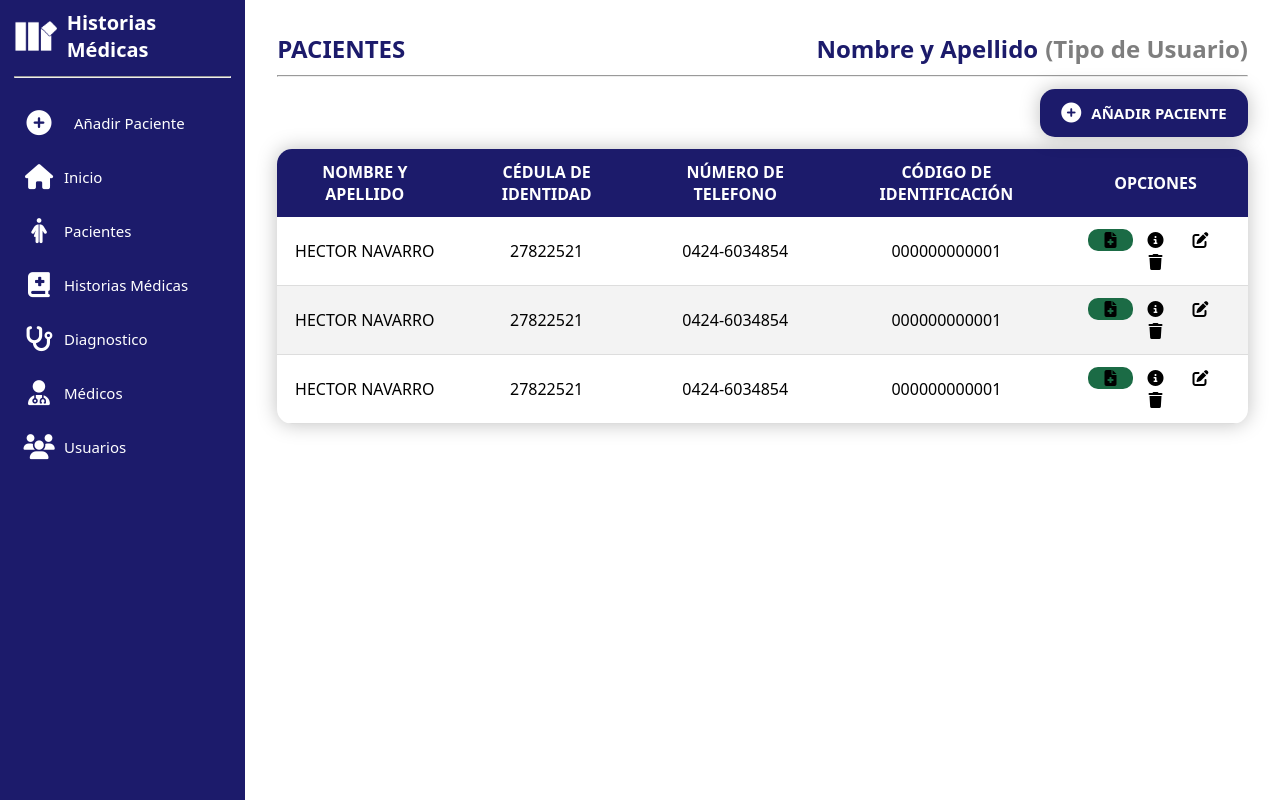
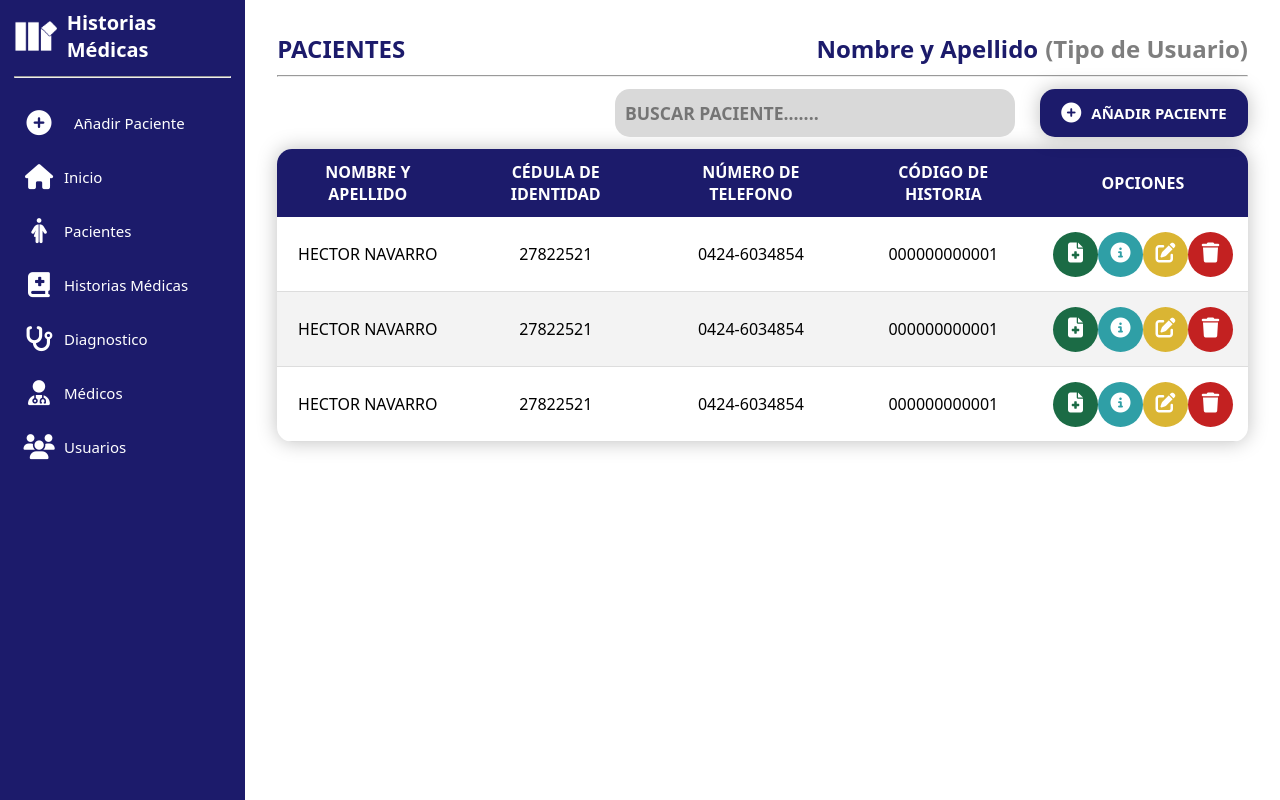
Before and after one commit to nlh-dev/mr_med_history-web, a React (Vite) app: page /pacientes in a window 1280 px wide. Built offline with nearby package versions, Linux system fonts and the light colour scheme.

Commit message:
patients table, search bar done

```diff
--- a/src/interface/Cards.css
+++ b/src/interface/Cards.css
@@ -4,15 +4,17 @@
     box-sizing: border-box;
 }
 
+
 section{
     display: flex;
+    justify-content: space-around;
+    align-items: center;
     margin-top: 2rem;
     margin-bottom: 2rem;
     min-height: 15vh;
 }
 
 .card-container{
-    max-width: 1300px;
     width: 100%;
 }
 
--- a/src/pages/patients/Patiens.css
+++ b/src/pages/patients/Patiens.css
@@ -5,6 +5,39 @@
     align-items: center;
     font-size: 15px;
     margin: 12px 0;
+}
+
+.search_field{
+    width: 25rem;
+    height: 3rem;
+    margin-right: 25px;
+    outline: none;
+    background-color: #D9D9D9;
+    border-radius: 15px;
+    display: grid;
+    padding: 0 .5rem;
+    transition: 0.3s;
+    border: 2px solid transparent;
+}
+
+.search_field:hover{
+    border-color: #1c1b6b;
+}
+
+.add_patients input{
+    background: none;
+    outline: none;
+    border: none;
+    line-height: 1;
+    font-weight: 600;
+    font-size: 1.1rem;
+    color: #333;
+    text-transform: uppercase;
+
+}
+
+.add_patients input:hover{
+    border-color: #1c1b6b;
 }
 
 .add_patients button{
@@ -61,12 +94,79 @@
     background-color: #f3f3f3;
 }
 
+.buttons{
+    width: 100%;
+    height: 50px;
+    display: flex;
+    justify-content: space-around;
+    align-items: center;
+    color: white;
+}
 
-a i{
-    width: 45px;
+.buttons a{
+    cursor: pointer;
+}
+
+.buttons i{
+    font-size: 20px;
 }
 
 .add_button{
+    width: 45px;
+    height: 45px;
+    display: flex;
+    justify-content: center;
+    align-items: center;
+    border-radius: 30px;
     background-color: #1B6B45;
-    border-radius: 10px;
+    transition: 0.3s;
 }
+
+.add_button:hover{
+    background-color: #245a41;
+}
+
+.info_button{
+    width: 45px;
+    height: 45px;
+    display: flex;
+    justify-content: center;
+    align-items: center;
+    border-radius: 30px;
+    background-color: #2F9FA6;
+    transition: 0.3s
+}
+
+.info_button:hover{
+    background-color: #35878d;
+}
+
+.edit_button{
+    width: 45px;
+    height: 45px;
+    display: flex;
+    justify-content: center;
+    align-items: center;
+    border-radius: 30px;
+    background-color: #DAB533;
+    transition: 0.3s
+}
+
+.edit_button:hover{
+    background-color: #c7a93d;
+}
+
+.delete_button{
+    width: 45px;
+    height: 45px;
+    display: flex;
+    justify-content: center;
+    align-items: center;
+    border-radius: 30px;
+    background-color: #C32121;
+    transition: 0.3s
+}
+
+.delete_button:hover{
+    background-color: #9e2d2d;
+}
--- a/src/pages/patients/Patients.tsx
+++ b/src/pages/patients/Patients.tsx
@@ -1,11 +1,11 @@
-import { IPatients, patients,  } from './Patients.data'
+import { IPatients, patients, } from './Patients.data'
 import './Patiens.css'
 import '../pages.css'
 
-export const Patients = () =>{
+export const Patients = () => {
 
 
-    return(
+    return (
         <div className='pages-index'>
             <div className='pages-index'>
                 <div className='start-pages'>
@@ -21,7 +21,12 @@ export const Patients = () =>{
                 </div>
                 <hr />
                 <div className="add_patients">
-            <button><i className="fa-solid fa-circle-plus"/> AÑADIR PACIENTE</button>
+                    <div className='search_field'>
+                        <input type="text" placeholder='Buscar Paciente.......' />
+                    </div>
+                    <button>
+                        <i className="fa-solid fa-circle-plus" /> AÑADIR PACIENTE
+                    </button>
                 </div>
                 <table className='content-table'>
                     <thead>
@@ -29,7 +34,7 @@ export const Patients = () =>{
                             <th>NOMBRE Y APELLIDO</th>
                             <th>CÉDULA DE IDENTIDAD</th>
                             <th>NÚMERO DE TELEFONO</th>
-                        <th>CÓDIGO DE IDENTIFICACIÓN</th>
+                            <th>CÓDIGO DE HISTORIA</th>
                             <th>OPCIONES</th>
                         </tr>
                     </thead>
@@ -41,18 +46,32 @@ export const Patients = () =>{
                                 <td>{patient.phone_number}</td>
                                 <td>{patient.mhistory_id}</td>
                                 <td>
-                            <a className='add_button'>
-                                <i className={patient.add_button}/>
+                                    <div className="buttons">
+
+                                        <div className='add_button'>
+                                            <a>
+                                                <i className={patient.add_button} />
                                             </a>
-                            <a className='info_button'>
-                                <i className={patient.info_button}/>
+                                        </div>
+
+                                        <div className='info_button'>
+                                            <a>
+                                                <i className={patient.info_button} />
                                             </a>
-                            <a className='edit_button'>
-                                <i className={patient.edit_button}/>
+                                        </div>
+
+                                        <div className='edit_button'>
+                                            <a>
+                                                <i className={patient.edit_button} />
                                             </a>
-                            <a className='delete_button'>
-                                <i className={patient.delete_button}/>
+                                        </div>
+
+                                        <div className='delete_button'>
+                                            <a>
+                                                <i className={patient.delete_button} />
                                             </a>
+                                        </div>
+                                    </div>
                                 </td>
                             </tr>
                         ))}
```
Lines whose indentation alone changed are shown as unchanged.
